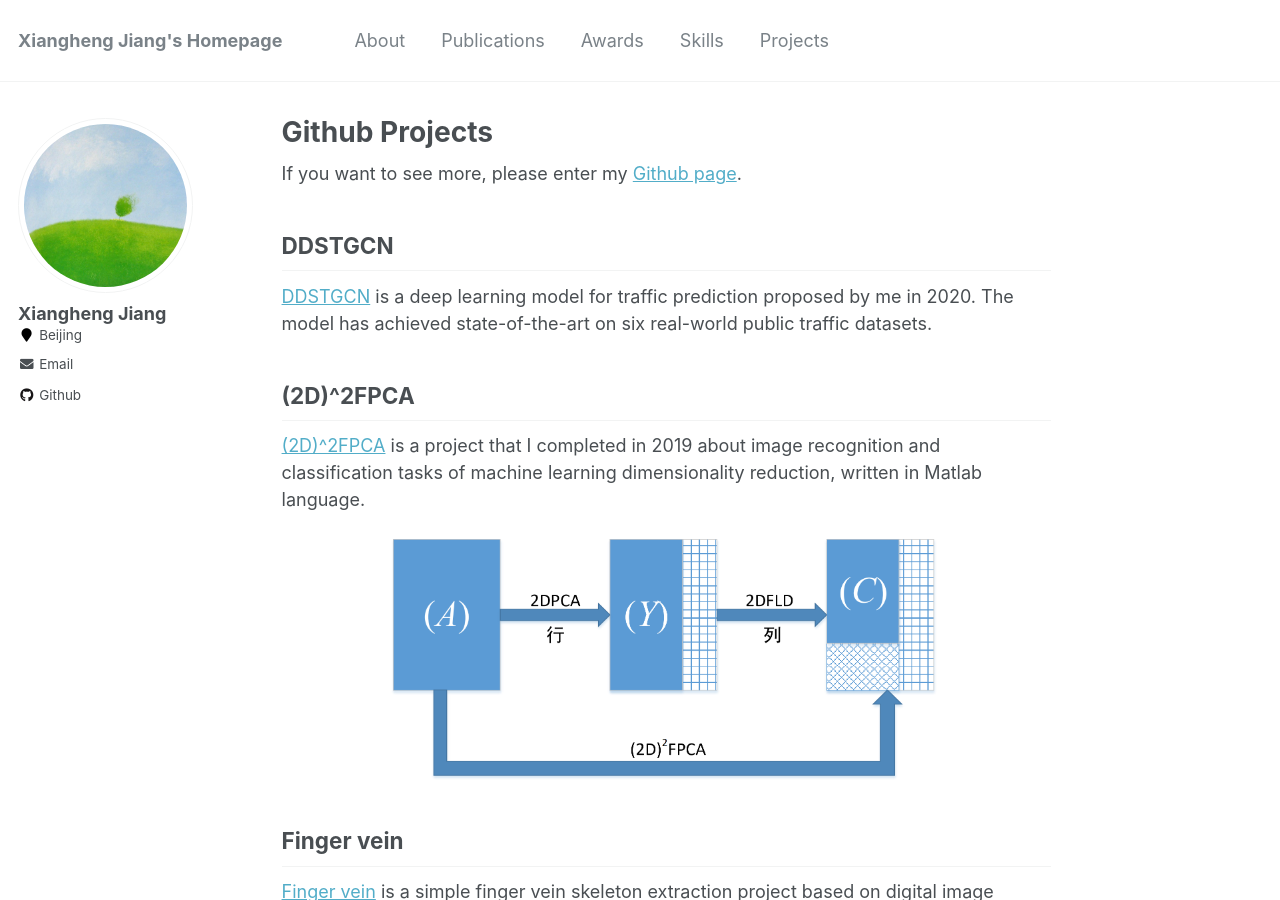
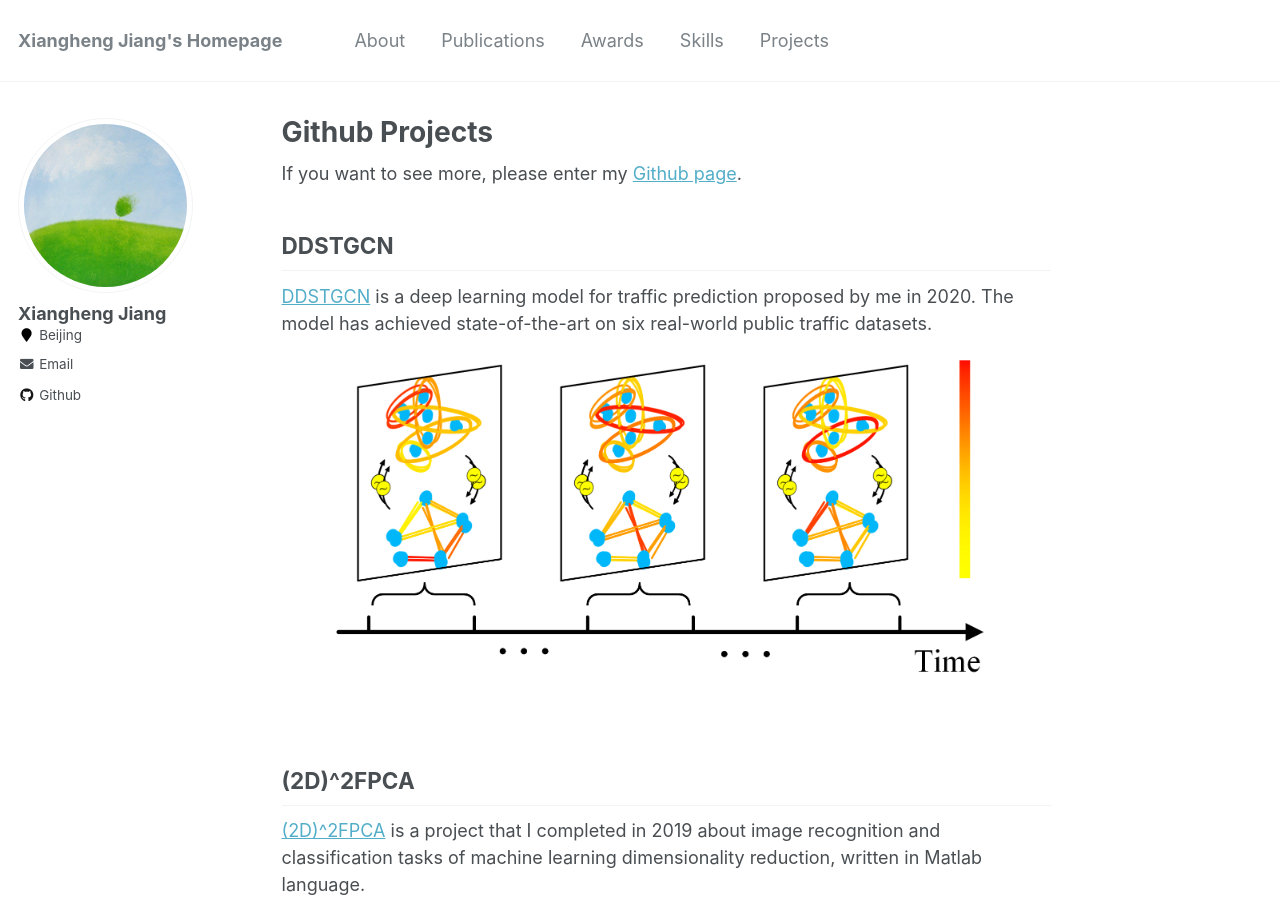
Before and after one commit to j1o2h3n/j1o2h3n.github.io, a Jekyll site: the page built from _pages/project.md, in a window 1280 px wide and 900 px high. Built offline with Jekyll 4.4.1, drawn with Linux system fonts in a browser that asks for light colours.

Commit message:
Update project.md

```diff
--- a/_pages/project.md
+++ b/_pages/project.md
@@ -9,6 +9,7 @@ If you want to see more, please enter my [Github page](https://github.com/j1o2h3
 ## DDSTGCN
 [DDSTGCN](https://github.com/j1o2h3n/DDSTGCN) is a deep learning model for traffic prediction proposed by me in 2020. The model has achieved state-of-the-art on six real-world public traffic datasets.
 
+<div align=center><img width="661" height="362" src="../images/DDSTGCN.png"/></div>
 
 
 ## (2D)^2FPCA
```
